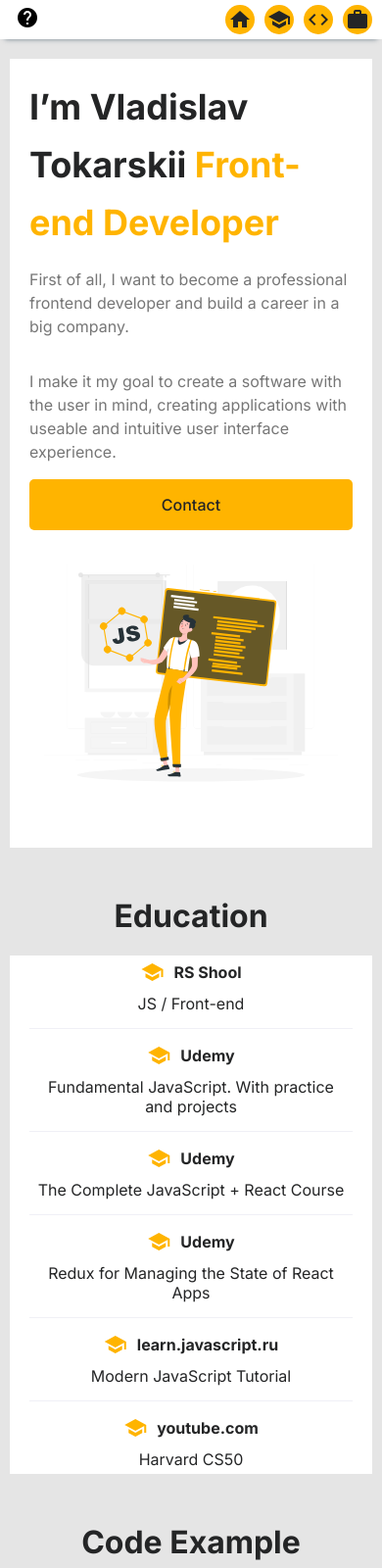
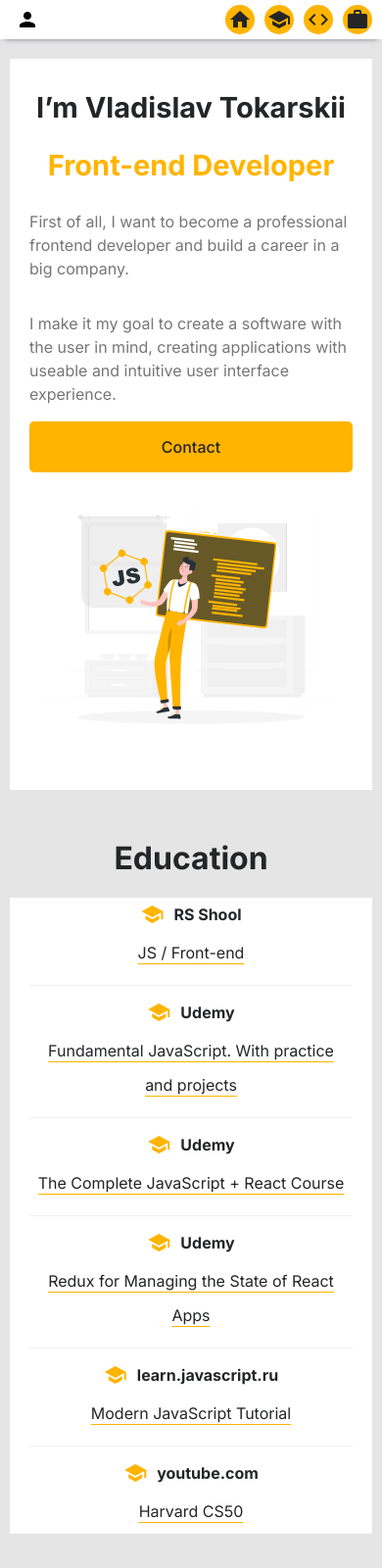
Before and after one commit to LudMono/rsschool-cv, a plain HTML site: page index.html in a window 390 px wide. Shown: the top 1600 px of the page at 98% size. Drawn offline with Linux system fonts and the light colour scheme.

Commit message:
release: final version

```diff
--- a/app.js
+++ b/app.js
@@ -1,16 +1,37 @@
-const navigation = document.querySelector('#navigation');
-const header = document.querySelector('#header');
-const drawer = document.querySelector('#drawer');
-const toggler = document.querySelector('#toggler');
-const aside = document.querySelector('#aside');
+const navigation = document.querySelector("#navigation");
+const header = document.querySelector("#header");
+const drawer = document.querySelector("#drawer");
+const aside = document.querySelector("#aside");
 
-if (window.matchMedia("(max-width: 960px)").matches) {
-  header.appendChild(navigation)
-  drawer.appendChild(aside)
-} else {
+const toggler = document.querySelector("#toggler");
+
+const asideNest = document.querySelector("#asideNest");
+const navigationNest = document.querySelector("#navigationNest");
+
+
+function moveBlocks() {
+  if (window.matchMedia("(max-width: 960px)").matches) {
+    header.appendChild(navigation);
+  }
+
+  if (window.matchMedia("(max-width: 768px)").matches) {
+    drawer.appendChild(aside);
+  }
+
+  if (window.matchMedia("(min-width: 960px)").matches) {
+    navigationNest.appendChild(navigation);
+  }
+
+  if (window.matchMedia("(min-width: 768px)").matches) {
+    asideNest.appendChild(aside);
+
+  }
 }
 
+toggler.addEventListener("click", () => {
+  drawer.classList.toggle("header__drawer--active");
+  toggler.classList.toggle("header__toggler--active");
+});
 
-toggler.addEventListener('click', ()=> {
-  drawer.classList.toggle('header__drawer--active');
-})
+window.addEventListener("resize", moveBlocks);
+moveBlocks();
--- a/index.html
+++ b/index.html
@@ -5,6 +5,7 @@
     <meta http-equiv="X-UA-Compatible" content="IE=edge" />
     <meta name="viewport" content="width=device-width, initial-scale=1.0" />
     <link rel="stylesheet" href="style.css" />
+    <link rel="icon" type="image/png" href="img/favicon.png" />
 
     <link rel="preconnect" href="https://fonts.googleapis.com" />
     <link rel="preconnect" href="https://fonts.gstatic.com" crossorigin />
@@ -19,12 +20,12 @@
     />
     <title>CV</title>
   </head>
-  <body id="body">
-
+  <body>
     <header class="header container" id="header">
       <!-- Это не пустой блок! Здесь появляеться навигация для мобильных устройств. -->
       <button class="header__toggler button" id="toggler">
-        <span class="material-icons"> help </span>
+        <span class="material-icons"> person </span>
+        <span class="material-icons"> close </span>
       </button>
       <div class="header__drawer" id="drawer"></div>
     </header>
@@ -221,7 +222,11 @@
                     <span class="material-icons"> school </span>
                     RS Shool
                   </p>
-                  <p>JS / Front-end</p>
+                  <p>
+                    <a target="_blank" href="https://rs.school/"
+                      >JS / Front-end</a
+                    >
+                  </p>
                 </li>
 
                 <li class="education__item">
@@ -229,7 +234,13 @@
                     <span class="material-icons"> school </span>
                     Udemy
                   </p>
-                  <p>Fundamental JavaScript. With practice and projects</p>
+                  <p>
+                    <a
+                      target="_blank"
+                      href="https://www.udemy.com/course/fundamental-javascript/"
+                      >Fundamental JavaScript. With practice and projects</a
+                    >
+                  </p>
                 </li>
 
                 <li class="education__item">
@@ -237,7 +248,13 @@
                     <span class="material-icons"> school </span>
                     Udemy
                   </p>
-                  <p>The Complete JavaScript + React Course</p>
+                  <p>
+                    <a
+                      target="_blank"
+                      href="https://www.udemy.com/course/javascript_full/"
+                      >The Complete JavaScript + React Course</a
+                    >
+                  </p>
                 </li>
 
                 <li class="education__item">
@@ -245,7 +262,13 @@
                     <span class="material-icons"> school </span>
                     Udemy
                   </p>
-                  <p>Redux for Managing the State of React Apps</p>
+                  <p>
+                    <a
+                      target="_blank"
+                      href="https://www.udemy.com/course/redux-react/"
+                      >Redux for Managing the State of React Apps</a
+                    >
+                  </p>
                 </li>
 
                 <li class="education__item">
@@ -253,7 +276,11 @@
                     <span class="material-icons"> school </span>
                     learn.javascript.ru
                   </p>
-                  <p>Modern JavaScript Tutorial</p>
+                  <p>
+                    <a target="_blank" href="https://learn.javascript.ru/"
+                      >Modern JavaScript Tutorial</a
+                    >
+                  </p>
                 </li>
 
                 <li class="education__item">
@@ -261,7 +288,13 @@
                     <span class="material-icons"> school </span>
                     youtube.com
                   </p>
-                  <p>Harvard CS50</p>
+                  <p>
+                    <a
+                      target="_blank"
+                      href="https://www.youtube.com/playlist?list=PLawfWYMUziZqyUL5QDLVbe3j5BKWj42E5"
+                      >Harvard CS50</a
+                    >
+                  </p>
                 </li>
               </ul>
             </div>
@@ -378,7 +411,7 @@
         <nav class="navigation" id="navigation">
           <ul class="navigation__list">
             <li class="navigation__item">
-              <a href="#body">
+              <a href="#">
                 <span class="material-icons"> home </span>
               </a>
             </li>
--- a/styles/education.css
+++ b/styles/education.css
@@ -43,6 +43,15 @@
   color: var(--primary-color);
 }
 
+.education__item p a {
+  line-height: 35px;
+  text-decoration: underline var(--primary-color);
+  text-underline-offset: 5px;
+}
+.education__item p a:hover {
+  color: var(--primary-color);
+  transition: all linear 0.1s;
+}
 
 @media (max-width: 768px) {
   .education__item {
--- a/styles/general.css
+++ b/styles/general.css
@@ -29,6 +29,8 @@
   color: inherit;
   text-decoration: none;
 }
+
+
 
 ul,
 li {
--- a/styles/header.css
+++ b/styles/header.css
@@ -12,6 +12,24 @@
 
 .header__toggler {
   display: none;
+}
+
+.header__toggler span {
+  display: flex;
+  align-items: center;
+  justify-content: center;
+}
+
+.header__toggler span:last-of-type {
+  display: none;
+}
+
+.header__toggler--active span:first-of-type {
+  display: none;
+}
+
+.header__toggler--active span:last-of-type {
+  display: flex;
 }
 
 .header__drawer {
@@ -30,7 +48,6 @@
   left: 0;
 }
 
-
 @media (max-width: 960px) {
   .header {
     display: flex;
--- a/styles/hero.css
+++ b/styles/hero.css
@@ -50,8 +50,9 @@
   }
 }
 
-@media (max-width: 375px) {
+@media (max-width: 480px) {
   .hero__heading {
     font-size: 29px;
+    text-align: center;
   }
 }
```
